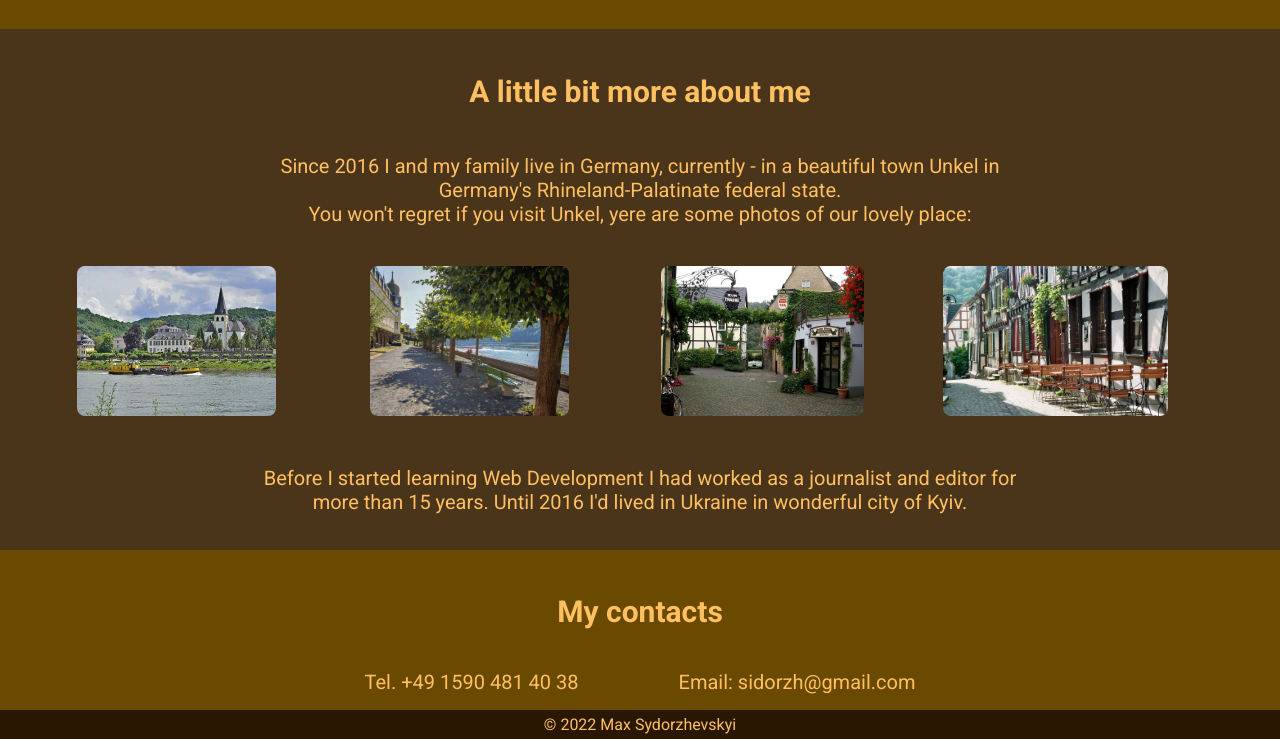
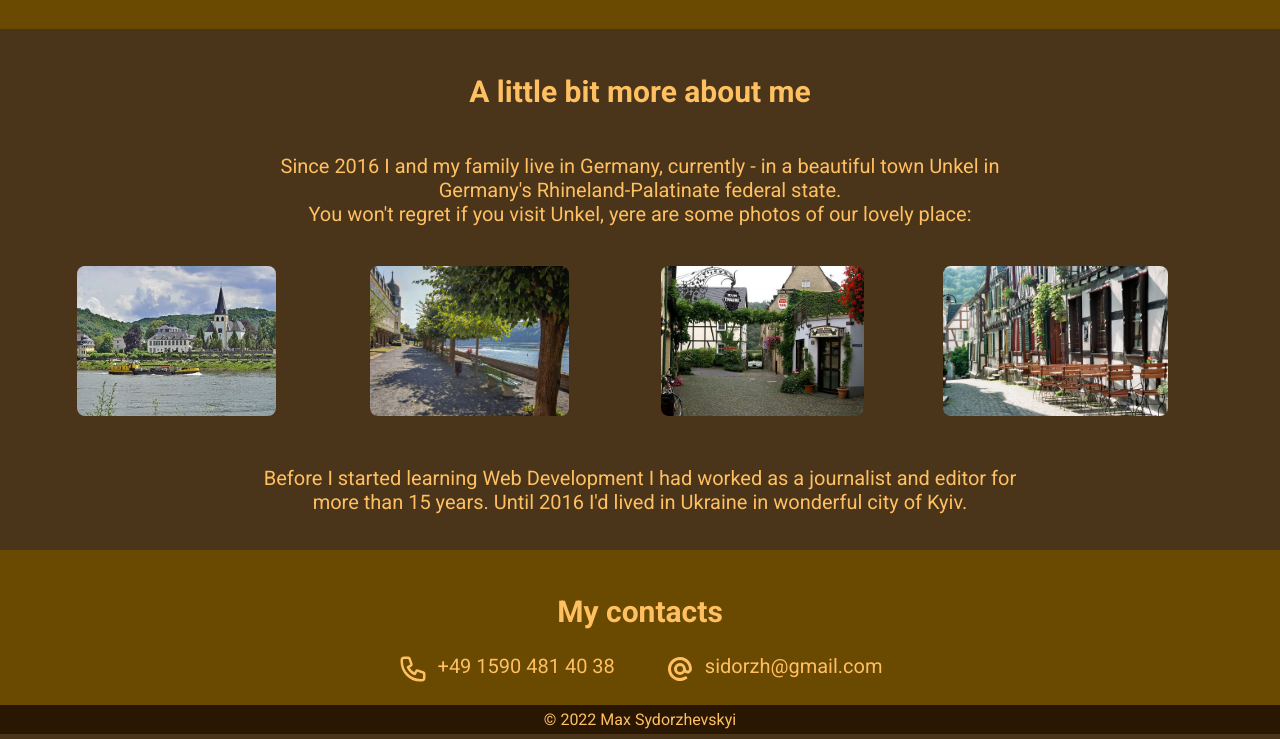
Before and after one commit to sidorzh/my-first-website, a plain HTML site: page index.html in a window 1280 px wide. Shown: the part 991-1730 px from the top of the page. Drawn offline with Linux system fonts and the light colour scheme.

Commit message:
add icont is contact section

```diff
--- a/index.html
+++ b/index.html
@@ -4,7 +4,7 @@
     <meta charset="UTF-8" />
     <meta http-equiv="X-UA-Compatible" content="IE=edge" />
     <meta name="viewport" content="width=device-width, initial-scale=1.0" />
-    <title>My Dummy Website</title>
+    <title>Max's Website</title>
     <link rel="stylesheet" href="/style.css" />
     <link rel="preconnect" href="https://fonts.googleapis.com" />
     <link rel="preconnect" href="https://fonts.gstatic.com" crossorigin />
@@ -46,6 +46,7 @@
       </section>
       <section id="social-media">
         <h2>Me in Social Media</h2>
+
         <ul>
           <li>
             <a href="https://github.com/sidorzh/"
@@ -101,8 +102,42 @@
       <section id="contacts">
         <h2>My contacts</h2>
         <ul>
-          <li>Tel. +49 1590 481 40 38</li>
-          <li>Email: sidorzh@gmail.com</li>
+          <li>
+            <div class="tel_email_logo">
+              <svg
+                xmlns="http://www.w3.org/2000/svg"
+                class="h-6 w-6"
+                fill="none"
+                viewBox="0 0 24 24"
+                stroke="currentColor"
+                stroke-width="2"
+              >
+                <path
+                  stroke-linecap="round"
+                  stroke-linejoin="round"
+                  d="M3 5a2 2 0 012-2h3.28a1 1 0 01.948.684l1.498 4.493a1 1 0 01-.502 1.21l-2.257 1.13a11.042 11.042 0 005.516 5.516l1.13-2.257a1 1 0 011.21-.502l4.493 1.498a1 1 0 01.684.949V19a2 2 0 01-2 2h-1C9.716 21 3 14.284 3 6V5z"
+                />
+              </svg>
+            </div>
+            <div>+49 1590 481 40 38</div>
+          </li>
+          <li>
+            <div class="tel_email_logo">
+              <svg
+                xmlns="http://www.w3.org/2000/svg"
+                class="h-5 w-5"
+                viewBox="0 0 20 20"
+                fill="currentColor"
+              >
+                <path
+                  fill-rule="evenodd"
+                  d="M14.243 5.757a6 6 0 10-.986 9.284 1 1 0 111.087 1.678A8 8 0 1118 10a3 3 0 01-4.8 2.401A4 4 0 1114 10a1 1 0 102 0c0-1.537-.586-3.07-1.757-4.243zM12 10a2 2 0 10-4 0 2 2 0 004 0z"
+                  clip-rule="evenodd"
+                />
+              </svg>
+            </div>
+            <div>sidorzh@gmail.com</div>
+          </li>
         </ul>
       </section>
     </main>
--- a/style.css
+++ b/style.css
@@ -164,11 +164,19 @@ nav ul li {
   list-style: none;
   display: flex;
   justify-content: center;
+  gap: 50px;
   padding: 0;
 }
 
 #contacts ul li {
   padding: 16px 50px;
+  display: flex;
+  gap: 10px;
+  padding: 0 0 16px 0;
+}
+
+.tel_email_logo {
+  width: 30px;
 }
 
 footer {
@@ -177,7 +185,7 @@ footer {
   background-color: rgb(41, 23, 1);
 }
 
-@media (max-width: 768px) {
+tel_logo @media (max-width: 768px) {
   #more-about-me ul {
     flex-direction: column;
     align-items: center;
```
